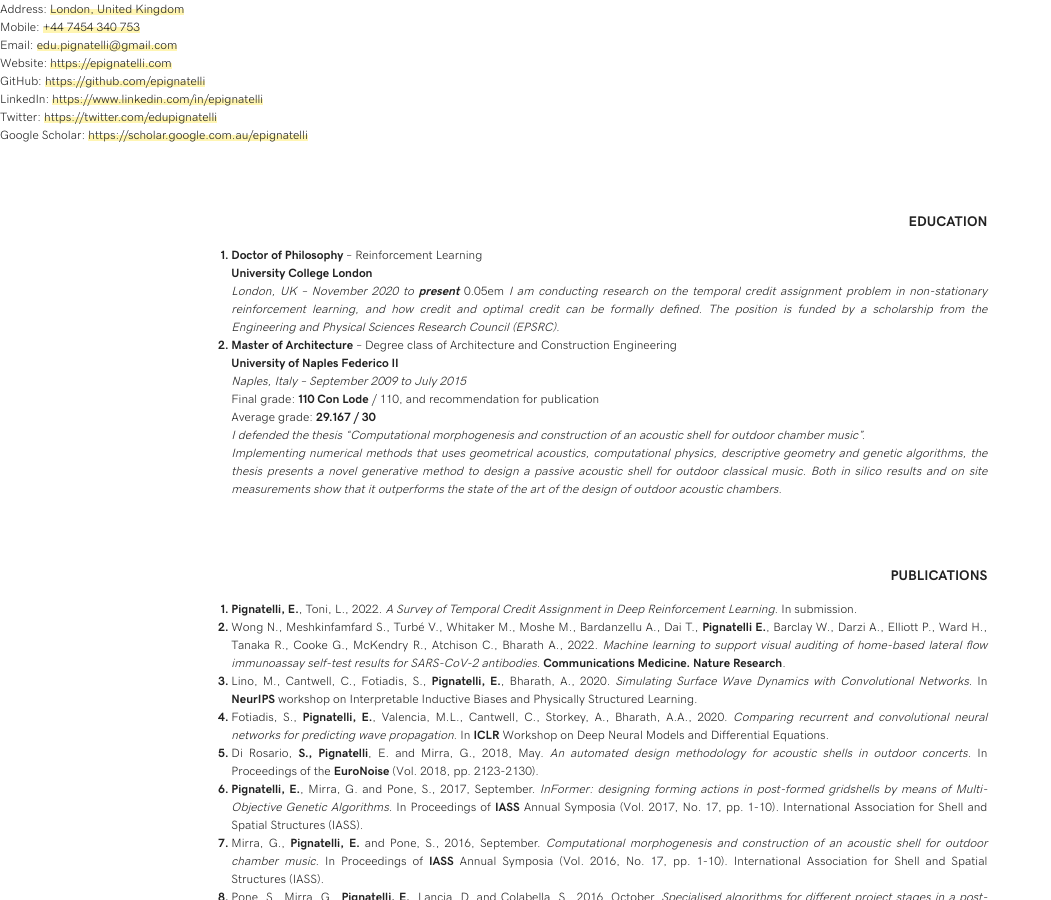
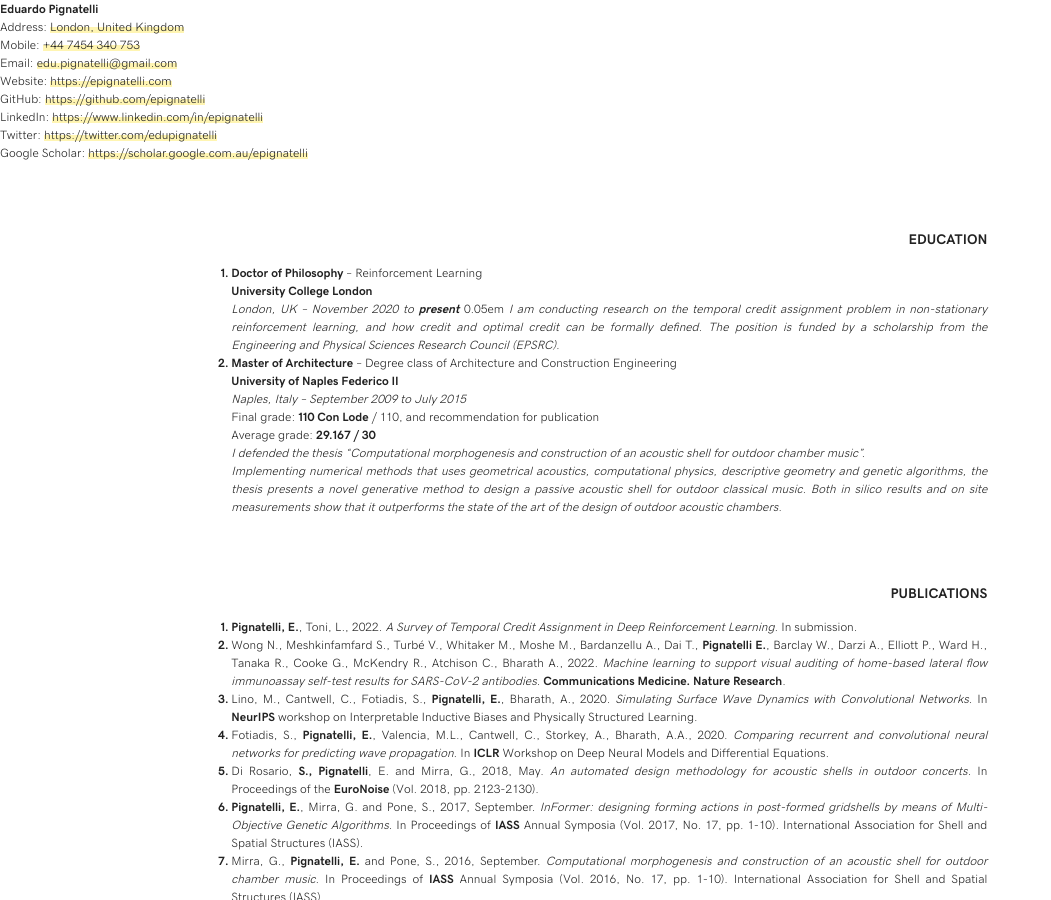
Before and after one commit to epignatelli/epignatelli.github.io, a Jekyll site: the page built from cv.html, in a window 1280 px wide and 900 px high. Shown: the whole window, without its empty margins (0-1051 px from the left). Built offline with Jekyll 4.4.1, drawn with Linux system fonts in a browser that asks for light colours; nearby versions of some CDN libraries.

Commit message:
bot publishes cv

```diff
--- a/_includes/cv.html
+++ b/_includes/cv.html
@@ -1,3 +1,5 @@
+<p><span style="color: mblue"><strong><span class="smallcaps">Eduardo Pignatelli</span></strong></span><br />
+</p>
 <p>Address: <a href="https://goo.gl/maps/x1G2mCkBJvDdVE1t9">London, United Kingdom</a><br />
 Mobile: <a href="tel:07454340753">+44 7454 340 753</a><br />
 Email: <a href="mailto:edu.pignatelli@gmail.com">edu.pignatelli@gmail.com</a><br />
```
